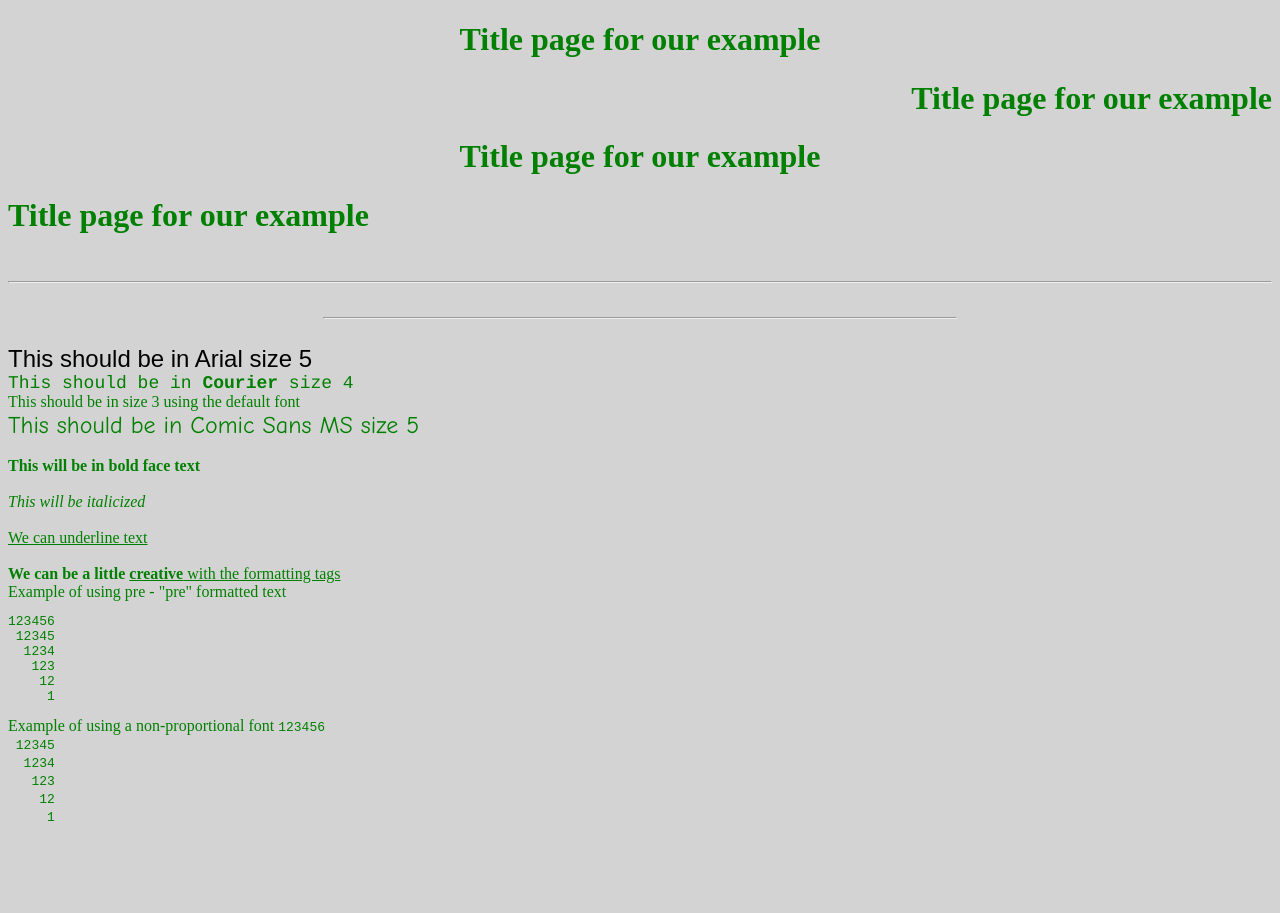
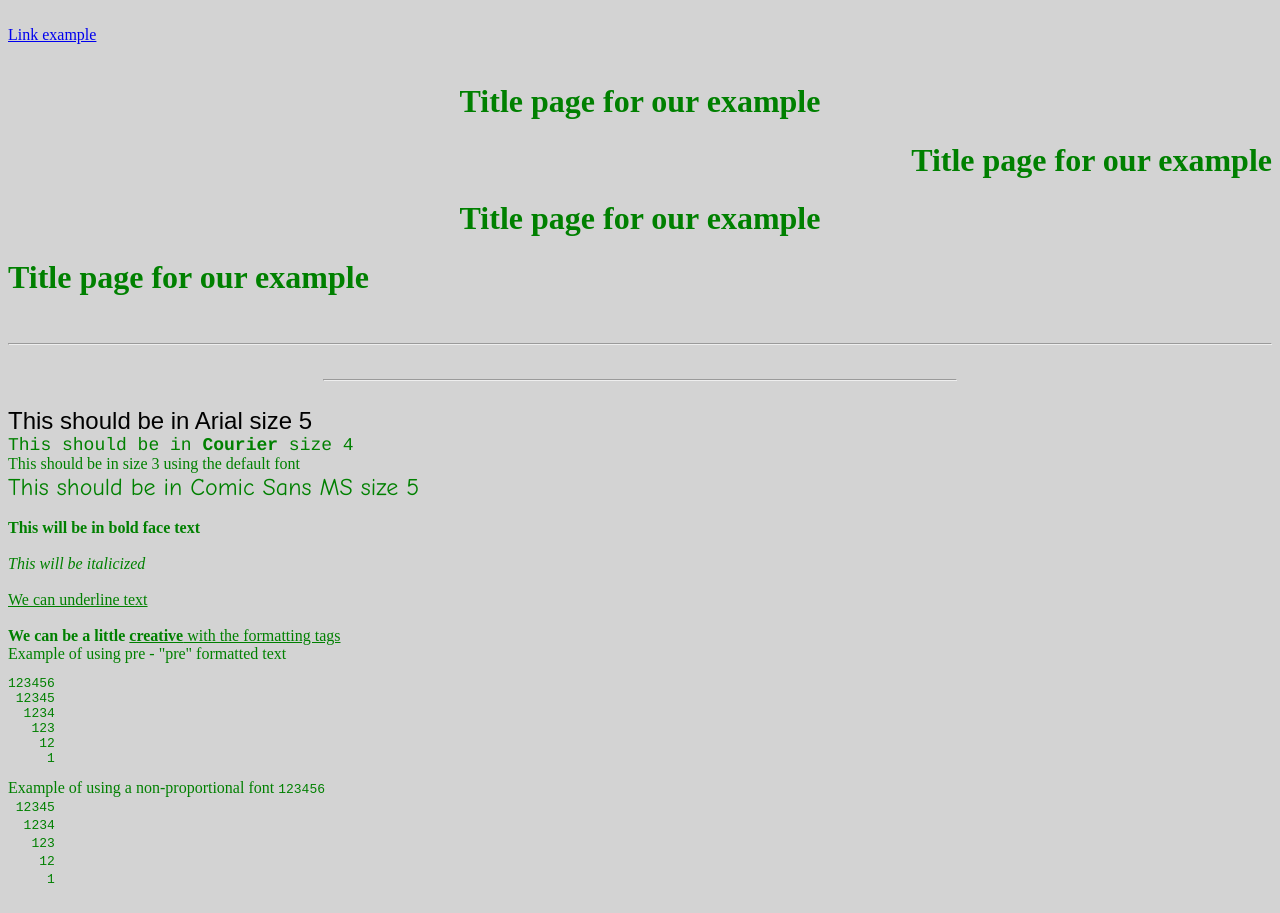
Before and after one commit to tstokke-student/tstokke-student.github.io, a plain HTML site: page index.html in a window 1280 px wide. Before the commit the page ends 851 px from the top, so only its background shows below. Drawn offline with Linux system fonts and the light colour scheme.

Commit message:
Update index.html

```diff
--- a/index.html
+++ b/index.html
@@ -9,6 +9,9 @@ CS110 Intro to Computer Science
 -->
 
 <body TEXT=green bgcolor=lightgray >
+<br>
+<a href="Links.html">Link example</a><br>
+<br>
 <!-- body TEXT="navy" background="undlogo.png" bgcolor=green -->
 <h1><center>Title page for our example</center></h1>
 <h1  align=right>Title page for our example</h1>
```
